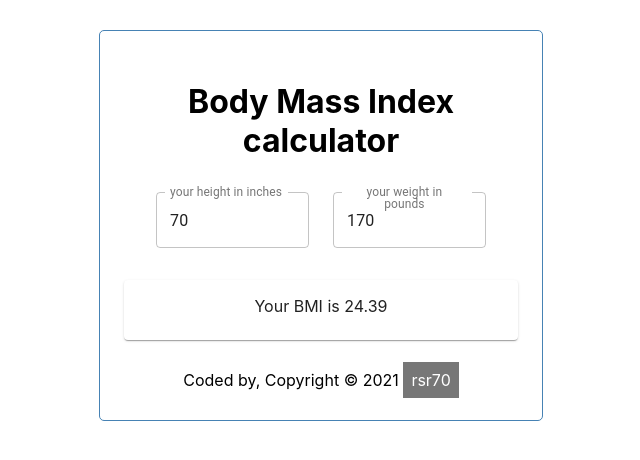
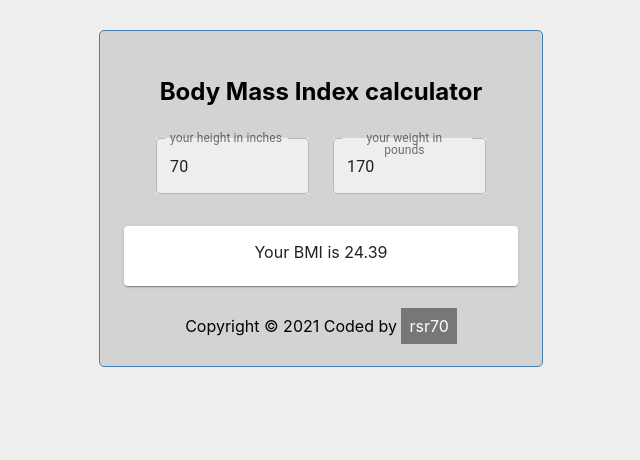
Before and after one commit to ryanroat/react-bmi-calc, a React (Create React App) app: page / in a window 1280 px wide. Shown: the top 460 px of the page, without its empty margins (319-959 px from the left). Built offline with nearby package versions, Linux system fonts and the light colour scheme.

Commit message:
CSS changes for input emphasis

```diff
--- a/src/App.js
+++ b/src/App.js
@@ -39,7 +39,7 @@ function App() {
           </div>
         </main>
         <footer className="footer">
-          Coded by, Copyright &copy;  2021 <span className="portfolio-link"><a href="https://ryanroat.net/">rsr70</a></span>
+          Copyright &copy;  2021 Coded by <span className="portfolio-link"><a href="https://ryanroat.net/">rsr70</a></span>
         </footer>
       </Container>
     </div>
--- a/src/index.css
+++ b/src/index.css
@@ -5,11 +5,25 @@ body {
     sans-serif;
   -webkit-font-smoothing: antialiased;
   -moz-osx-font-smoothing: grayscale;
+  background-color: #EEE;
 }
 
 code {
   font-family: source-code-pro, Menlo, Monaco, Consolas, 'Courier New',
     monospace;
+}
+
+.container {
+  background-color: lightgray;
+}
+
+.height,
+.weight {
+  background-color: #EEE;
+}
+
+h1 {
+  font-size: 1.5rem;
 }
 
 .footer {
```
